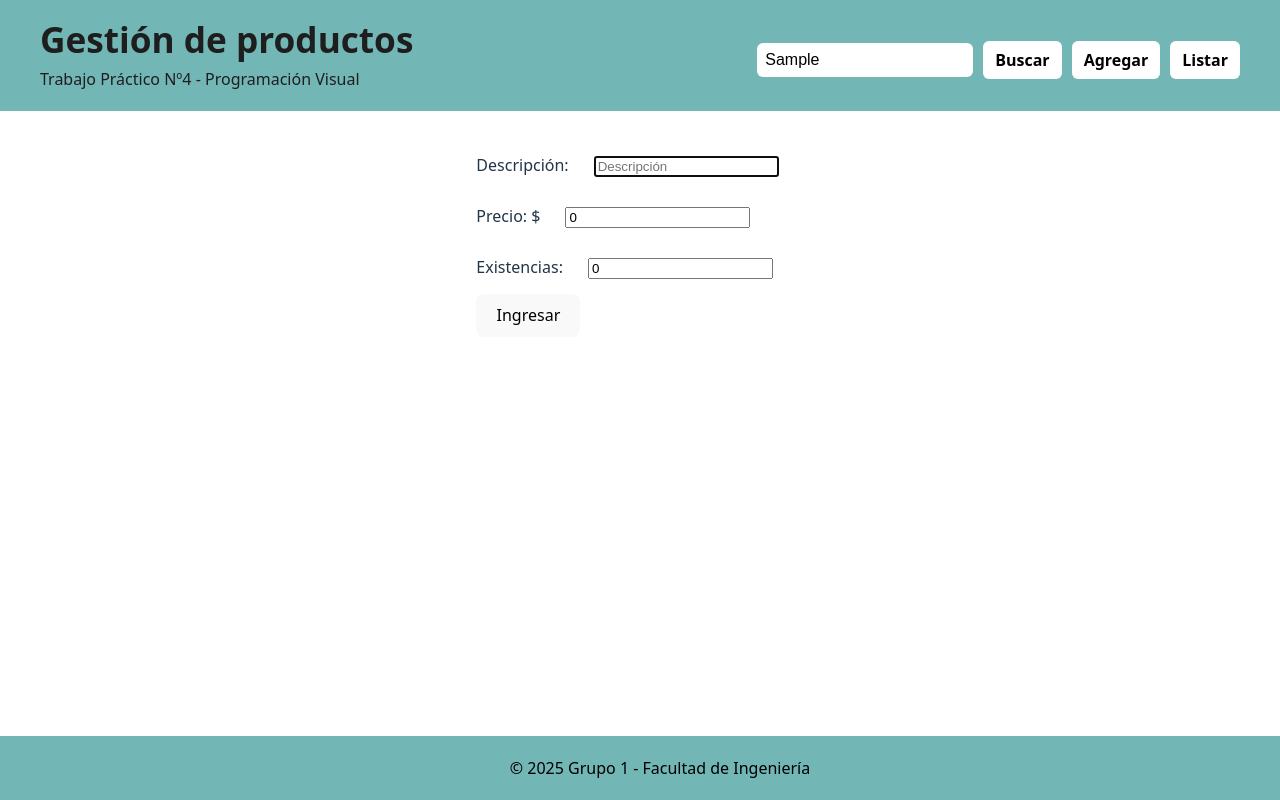
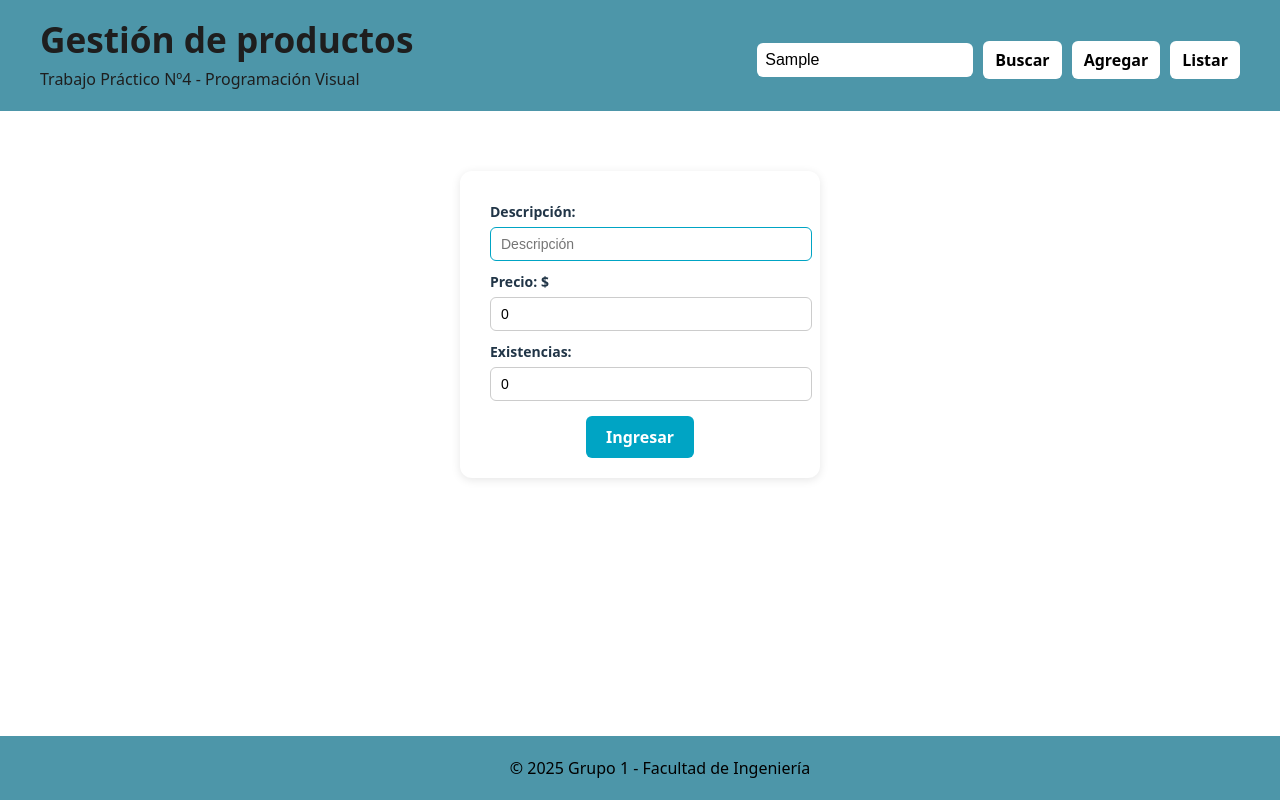
Before and after one commit to Franco46-ochoa/pv_tp4_grupo1, a React (Vite) app: page / in a window 1280 px wide. Both pictures are taken after typing "Sample" into the empty fields and a click on the button "Agregar". Shown: the top 800 px of the page. Built offline with nearby package versions, Linux system fonts and the light colour scheme.

Commit message:
Commit Ultimos detalles

```diff
--- a/src/Css/Style.css
+++ b/src/Css/Style.css
@@ -1,5 +1,6 @@
+/* Header */
 .header {
-  background-color: #73b6b6;
+  background-color: #4D96A9;
   color: #1e1e1e;
   padding: 20px 0;
 }
@@ -56,17 +57,75 @@
 .header-right button:hover {
   background-color: #d9f1f1;
 }
-footer{
-  background-color: #73b6b6;
+
+/* Footer */
+footer {
+  background-color: #4D96A9;
   color: #000000;
   padding: 20px;
   text-align: center;
   width: 100%;
 }
-.footer-text{
+
+.footer-text {
   max-width: 1300px;
   margin: 0 auto;
 }
-.footer-p{
-  margin:0%;
+
+.footer-p {
+  margin: 0%;
 }
+
+/* Formulario */
+.formulario {
+  display: flex;
+  flex-direction: column;
+  align-items: center;
+  background-color: #ffffff;
+  padding: 20px 30px;
+  border-radius: 12px;
+  box-shadow: 0px 2px 10px rgba(0, 0, 0, 0.1);
+  width: 300px;
+  margin: 30px auto;
+}
+
+.formulario div {
+  width: 100%;
+}
+
+.formulario label {
+  display: block;
+  margin: 10px 0 5px;
+  font-weight: 600;
+  font-size: 14px;
+}
+
+.formulario input {
+  width: 100%;
+  padding: 8px 10px;
+  border: 1px solid #ccc;
+  border-radius: 6px;
+  font-size: 14px;
+  transition: border 0.2s;
+}
+
+.formulario input:focus {
+  border-color: #00a4c4;
+  outline: none;
+}
+
+.formulario button {
+  margin-top: 15px;
+  background-color: #00a4c4;
+  color: white;
+  font-weight: bold;
+  padding: 10px 20px;
+  border: none;
+  border-radius: 6px;
+  cursor: pointer;
+  transition: background-color 0.2s ease-in-out;
+}
+
+.formulario button:hover {
+  background-color: #007f9c;
+}
--- a/src/subcomponents/ProductInputs.jsx
+++ b/src/subcomponents/ProductInputs.jsx
@@ -1,18 +1,18 @@
 import React from 'react';
-
+import "../Css/Style.css";
 function ProductInputs({ Descripcion, setDescripcion, precioUnitario, setprecioUnitario, stock, setstock, handleSubmit, botonTexto }) {
 
   return (
-    <form onSubmit={handleSubmit}>
+    <form onSubmit={handleSubmit} className='formulario'>
       <div>
           <label>Descripción:</label>
-          <input style={{margin:"15px 25px"}} type="text" value={Descripcion} placeholder="Descripción" autoFocus onChange={e => setDescripcion(e.target.value)}/>
+          <input type="text" value={Descripcion} placeholder="Descripción" autoFocus onChange={e => setDescripcion(e.target.value)}/>
           <br />
           <label>Precio: $</label>
-          <input style={{margin:"15px 25px"}} type="number" value={precioUnitario} onChange={e => setprecioUnitario(parseFloat(e.target.value))}/>
+          <input type="number" value={precioUnitario} onChange={e => setprecioUnitario(parseFloat(e.target.value))}/>
           <br />
           <label>Existencias:</label>
-          <input style={{margin:"15px 25px"}} type="number" value={stock} onChange={e => setstock(parseInt(e.target.value))}/>
+          <input  type="number" value={stock} onChange={e => setstock(parseInt(e.target.value))}/>
           <br />
       </div>
       <button type="submit">{botonTexto}</button>
```
